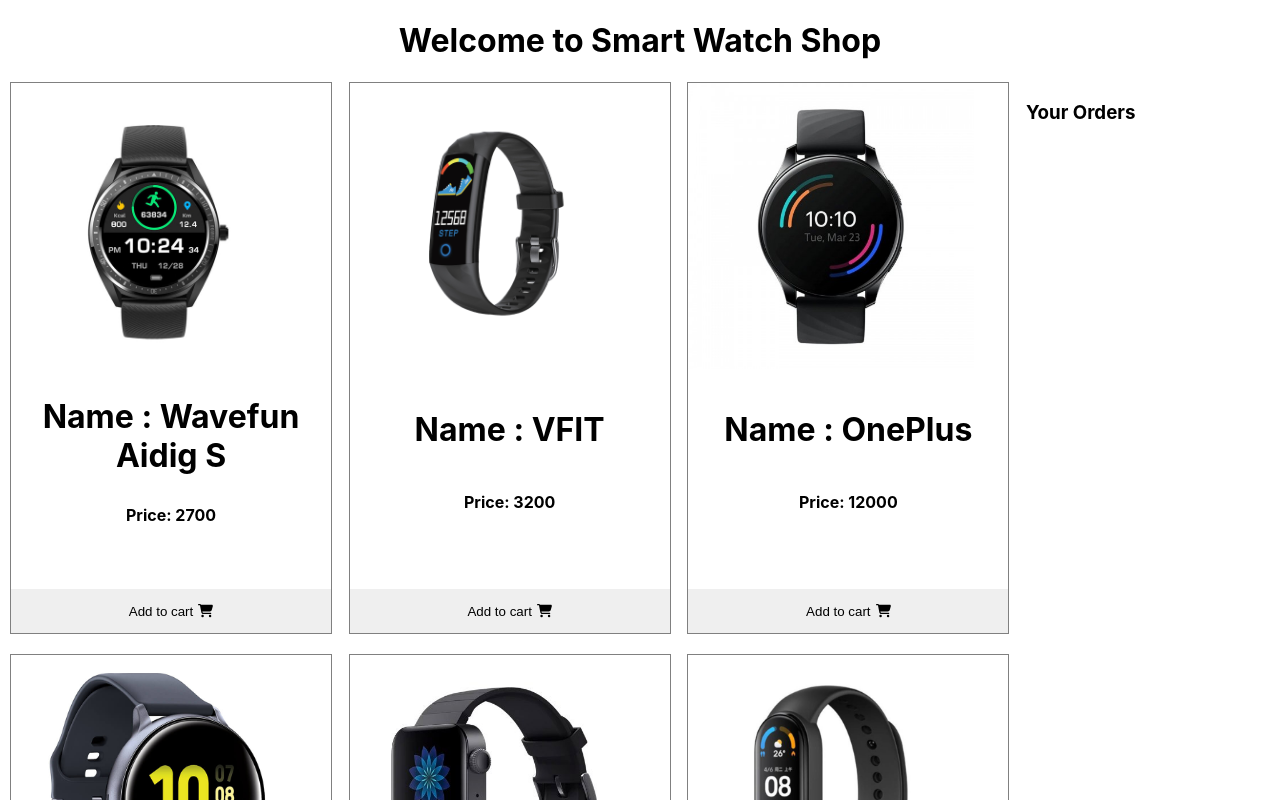
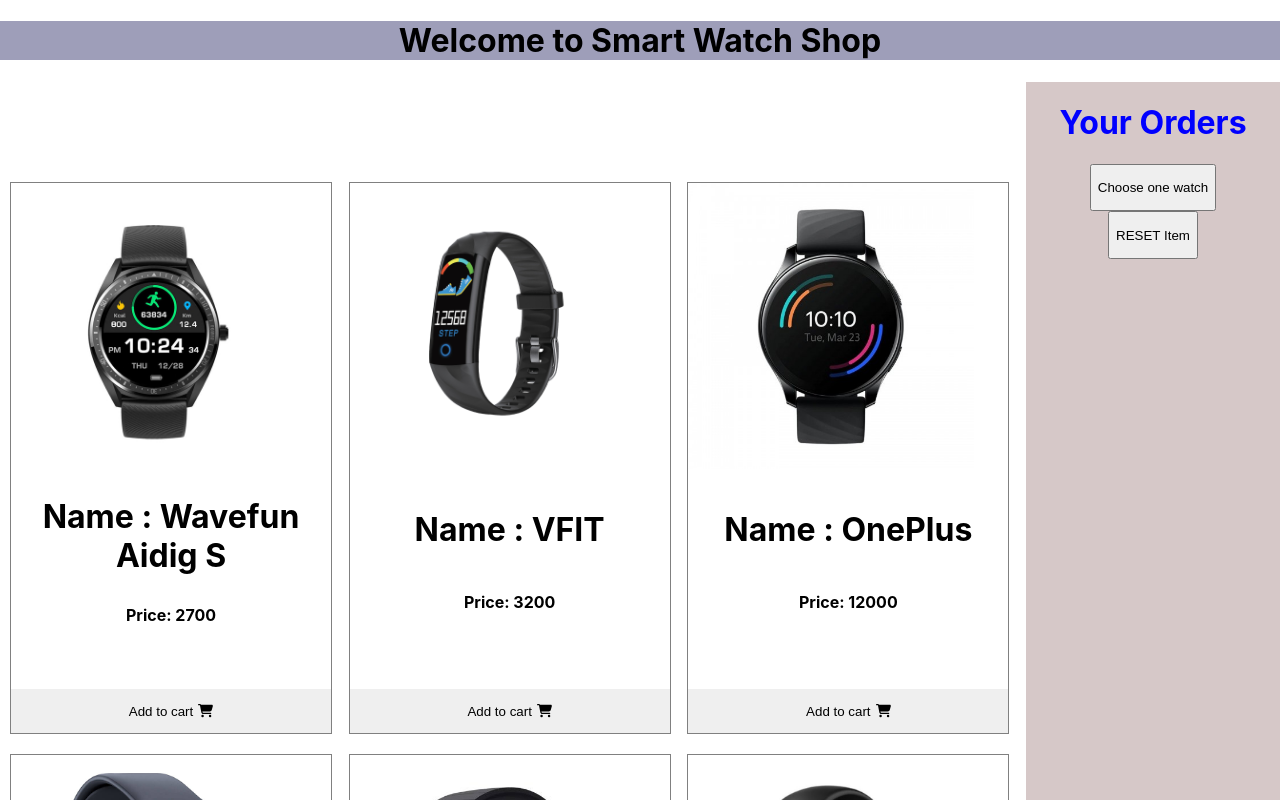
Before and after one commit to aariful-islam/lucky-one, a React (Create React App) app: page / in a window 1280 px wide. Shown: the top 800 px of the page. Built offline with nearby package versions, Linux system fonts and the light colour scheme.

Commit message:
work with reset

```diff
--- /dev/null
+++ b/src/Component/Cart/Cart.js
@@ -0,0 +1,25 @@
+import React from 'react';
+
+
+const Cart = (props) => {
+
+    const {name}=props.cart
+
+
+
+
+    return (
+        <div>
+             <div className='cart'>
+
+              <h3>{name}</h3>
+
+            </div>
+
+
+        </div>
+
+    );
+};
+
+export default Cart;
--- a/src/Component/Shop/Shop.css
+++ b/src/Component/Shop/Shop.css
@@ -2,6 +2,7 @@
     display: grid;
     grid-template-columns: repeat(3,1fr);
     justify-content: space-between;
+    margin-top: 100px;
 }
 .shop{
     display:grid;
@@ -10,6 +11,7 @@
 }
 .header{
     text-align: center;
+    background-color: rgb(158, 158, 185);
 }
 
 @media (max-width: 668px){
@@ -18,3 +20,8 @@
         grid-template-columns: repeat(1,1fr);
     }
 }
+.cart{
+    background-color: rgb(214, 200, 200);
+    text-align: center;
+
+}
--- a/src/Component/Shop/Shop.js
+++ b/src/Component/Shop/Shop.js
@@ -1,23 +1,46 @@
 import { useEffect, useState } from 'react';
+import Cart from '../Cart/Cart';
+
+
+
 import Watch from '../Watch/Watch';
 import './Shop.css'
 
 const Shop = () => {
-    const [watches, setWatches]=useState([])
-    const [cart,setCart]=useState([])
-    useEffect( ()=>{
+    const [watches, setWatches] = useState([])
+    const [cart, setCart] = useState([])
+
+
+
+
+
+
+    useEffect(() => {
         fetch('watch.json')
-        .then(res=>res.json())
-        .then(data=>setWatches(data))
-    },[])
+            .then(res => res.json())
+            .then(data => setWatches(data))
+    }, [])
 
-    const handleAddToCart=(watch)=>{
-        const newcart=[...cart,watch]
+    const handleAddToCart = (watch) => {
+        const newcart = [...cart, watch]
 
         setCart(newcart);
-        console.log(cart)
+    }
+    const abc=()=>{
+       const newcart=cart
+        const names=(newcart.map(newName=>newName.name))
+        const a= names[Math.floor(Math.random()*names.length)];
 
+        console.log(a)
+       // return a;
     }
+
+
+  const resetCart=document.getElementById('cart')
+  const reset=()=>{
+      resetCart.innerHTML='';
+  }
+
 
     return (
 
@@ -26,19 +49,42 @@
             <div className='shop'>
                 <div className='watch'>
                     {
-                    watches.map(watch=> <Watch
+                        watches.map(watch => <Watch
                             watch={watch}
                             key={watch.id}
                             handleAddToCart={handleAddToCart}
+
                         ></Watch>)
                     }
 
+
                 </div>
                 <div className='cart'>
-                <h3>Your Orders</h3>
+                <h1 style={{ color: "blue" }}>Your Orders</h1>
+                    <div id='cart'>
+
                     {
-                    cart.map(c=> <h4>{c.name}</h4>)
+                        cart.map(singleCart => <Cart
+                            cart={singleCart}
+                            key={singleCart.id}
+                            name={singleCart.name}
+
+
+                        ></Cart>)
                     }
+
+
+                    </div>
+
+
+
+
+                    <button onClick={abc}>
+                        <p>Choose one watch</p>
+                    </button> <br />
+                    <button onClick={reset}>
+                        <p>RESET Item</p>
+                    </button>
 
                 </div>
 
@@ -48,6 +94,10 @@
 
         </div>
     );
+
+
 };
 
+
+
 export default Shop;
```
Also changed, not shown: src/Component/Random/Random.js (added, +12 -0 lines), src/Component/BTN/Btn.js (added). Lines whose indentation alone changed are shown as unchanged.
